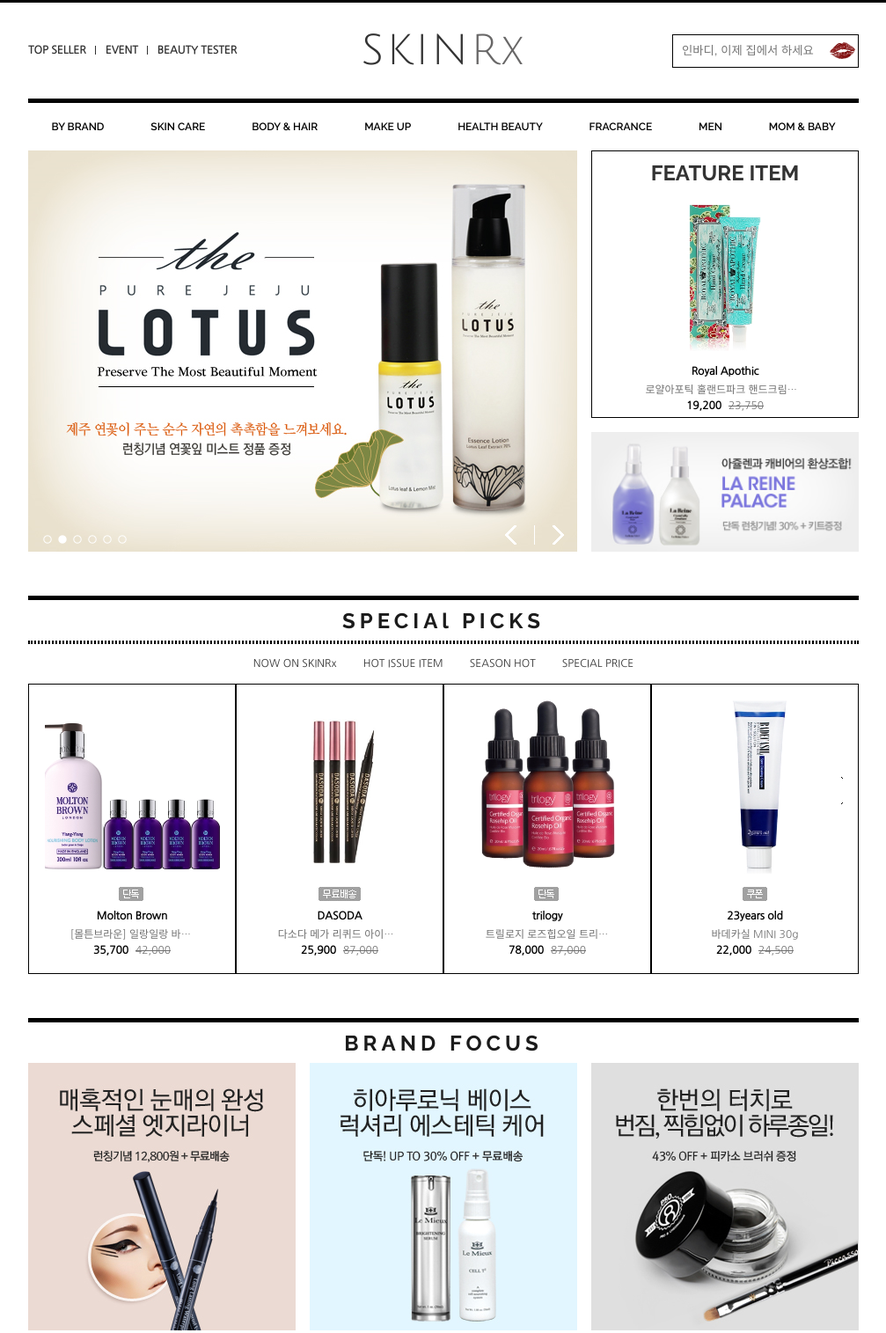
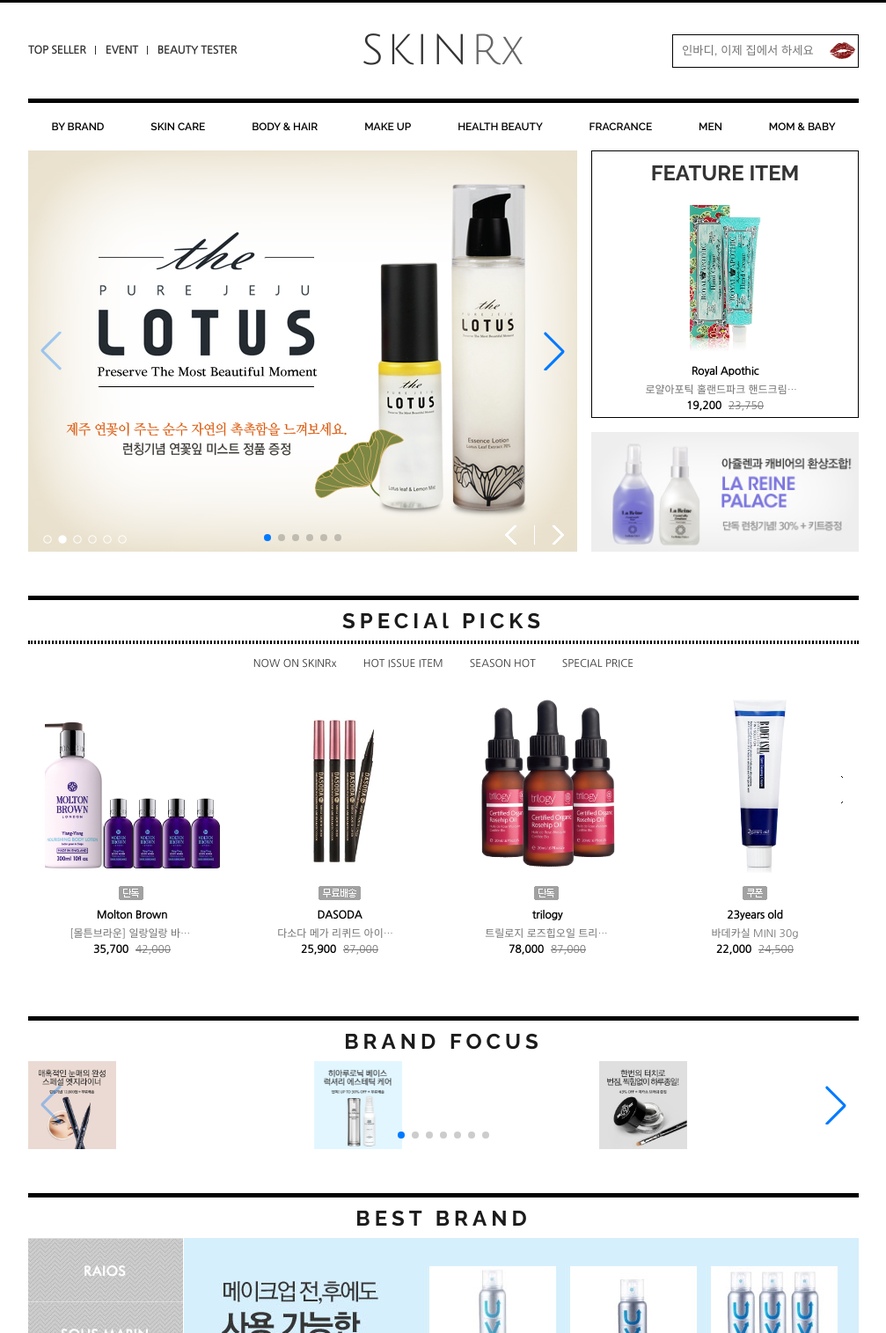
Before and after one commit to gusans4890-collab/3_SKINRx, a plain HTML site: page index.html in a window 1280 px wide. Shown: the part 29-1544 px from the top of the page at 88% size, without its empty margins (136-1143 px from the left). Drawn offline with nearby package versions, Linux system fonts and the light colour scheme.

Commit message:
03.swiper 추가

```diff
--- a/css/skirx_style.css
+++ b/css/skirx_style.css
@@ -195,6 +195,9 @@
     height: 456px;
     background-color: aqua;
 }
+.rolling img {
+    width: 100%;
+}
 .feature_item {
     width: 304px;
     height: 304px;
@@ -319,7 +322,7 @@
     width: 25%;
     /* flex: 1px; */
     text-align: center;
-    border: 1px solid #000;
+    /* border: 1px solid #000; */
     padding-bottom: 15px;
 }
 .pick_img {
@@ -350,9 +353,12 @@
 .brand_focus {
     margin-top: 50px;
 }
-.product_box {
+/* .product_box {
     display: flex;
     justify-content: space-between;
+} */
+.product_box img {
+    width: 100px;
 }
 
 /* best_contents */
--- a/index.html
+++ b/index.html
@@ -4,6 +4,7 @@
         <meta charset="UTF-8" />
         <meta name="viewport" content="width=device-width, initial-scale=1.0" />
         <title>skinRx</title>
+        <link rel="stylesheet" href="https://cdn.jsdelivr.net/npm/swiper@14.0.1/swiper-bundle.min.css" />
         <link rel="stylesheet" href="css/font.css" />
         <link rel="stylesheet" href="css/reset.css" />
         <link rel="stylesheet" href="css/skirx_style.css" />
@@ -69,7 +70,23 @@
             <div class="container">
                 <section class="main_banner" aria-label="메인 프로모션 배너">
                     <h2 class="ir_so">메인 배너</h2>
-                    <div class="rolling"><img src="img/main_roll01.png" alt="" /></div>
+                    <!-- swiper 슬라이더 만들기 -->
+                    <div class="swiper rolling">
+                        <div class="swiper-wrapper">
+                            <div class="swiper-slide"><img src="img/main_roll01.png" alt="" /></div>
+                            <div class="swiper-slide"><img src="img/main_roll02.png" alt="" /></div>
+                            <div class="swiper-slide"><img src="img/main_roll03.png" alt="" /></div>
+                            <div class="swiper-slide"><img src="img/main_roll01.png" alt="" /></div>
+                            <div class="swiper-slide"><img src="img/main_roll02.png" alt="" /></div>
+                            <div class="swiper-slide"><img src="img/main_roll03.png" alt="" /></div>
+                        </div>
+                        <div class="swiper-button-next"></div>
+                        <div class="swiper-button-prev"></div>
+                        <div class="swiper-pagination"></div>
+                    </div>
+                    <!-- swiper 끝 -->
+
+                    <!-- <div class="rolling"><img src="img/main_roll01.png" alt="" /></div> -->
                     <div class="event_inner">
                         <div class="feature_item">
                             <figcaption>feature item</figcaption>
@@ -165,10 +182,27 @@
                     <div class="title">
                         <h2>BRAND FOCUS</h2>
                     </div>
-                    <div class="product_box">
+                    <!-- <div class="product_box">
                         <div class="product"><img src="img/brand_product01.png" alt="" /></div>
                         <div class="product"><img src="img/brand_product02.png" alt="" /></div>
                         <div class="product"><img src="img/brand_product03.png" alt="" /></div>
+                    </div> -->
+
+                    <div class="swiper product_box">
+                        <div class="swiper-wrapper">
+                            <div class="swiper-slide"><img src="img/brand_product01.png" alt="" /></div>
+                            <div class="swiper-slide"><img src="img/brand_product02.png" alt="" /></div>
+                            <div class="swiper-slide"><img src="img/brand_product03.png" alt="" /></div>
+                            <div class="swiper-slide"><img src="img/brand_product01.png" alt="" /></div>
+                            <div class="swiper-slide"><img src="img/brand_product02.png" alt="" /></div>
+                            <div class="swiper-slide"><img src="img/brand_product03.png" alt="" /></div>
+                            <div class="swiper-slide"><img src="img/brand_product01.png" alt="" /></div>
+                            <div class="swiper-slide"><img src="img/brand_product02.png" alt="" /></div>
+                            <div class="swiper-slide"><img src="img/brand_product03.png" alt="" /></div>
+                        </div>
+                        <div class="swiper-pagination"></div>
+                        <div class="swiper-button-next"></div>
+                        <div class="swiper-button-prev"></div>
                     </div>
                 </section>
                 <!-- //brand_focus -->
@@ -253,5 +287,32 @@
             </div>
         </footer>
         <!-- //footer -->
+
+        <!-- Swiper JS -->
+        <script src="https://cdn.jsdelivr.net/npm/swiper@14.0.1/swiper-bundle.min.js"></script>
+        <!-- Initialize Swiper -->
+        <script>
+            var swiper = new Swiper(".rolling", {
+                navigation: {
+                    nextEl: ".swiper-button-next",
+                    prevEl: ".swiper-button-prev",
+                },
+                pagination: {
+                    el: ".swiper-pagination",
+                },
+            });
+            var swiper = new Swiper(".product_box", {
+                slidesPerView: 3,
+                spaceBetween: 30,
+                pagination: {
+                    el: ".swiper-pagination",
+                    clickable: true,
+                },
+                navigation: {
+                    nextEl: ".swiper-button-next",
+                    prevEl: ".swiper-button-prev",
+                },
+            });
+        </script>
     </body>
 </html>
```
